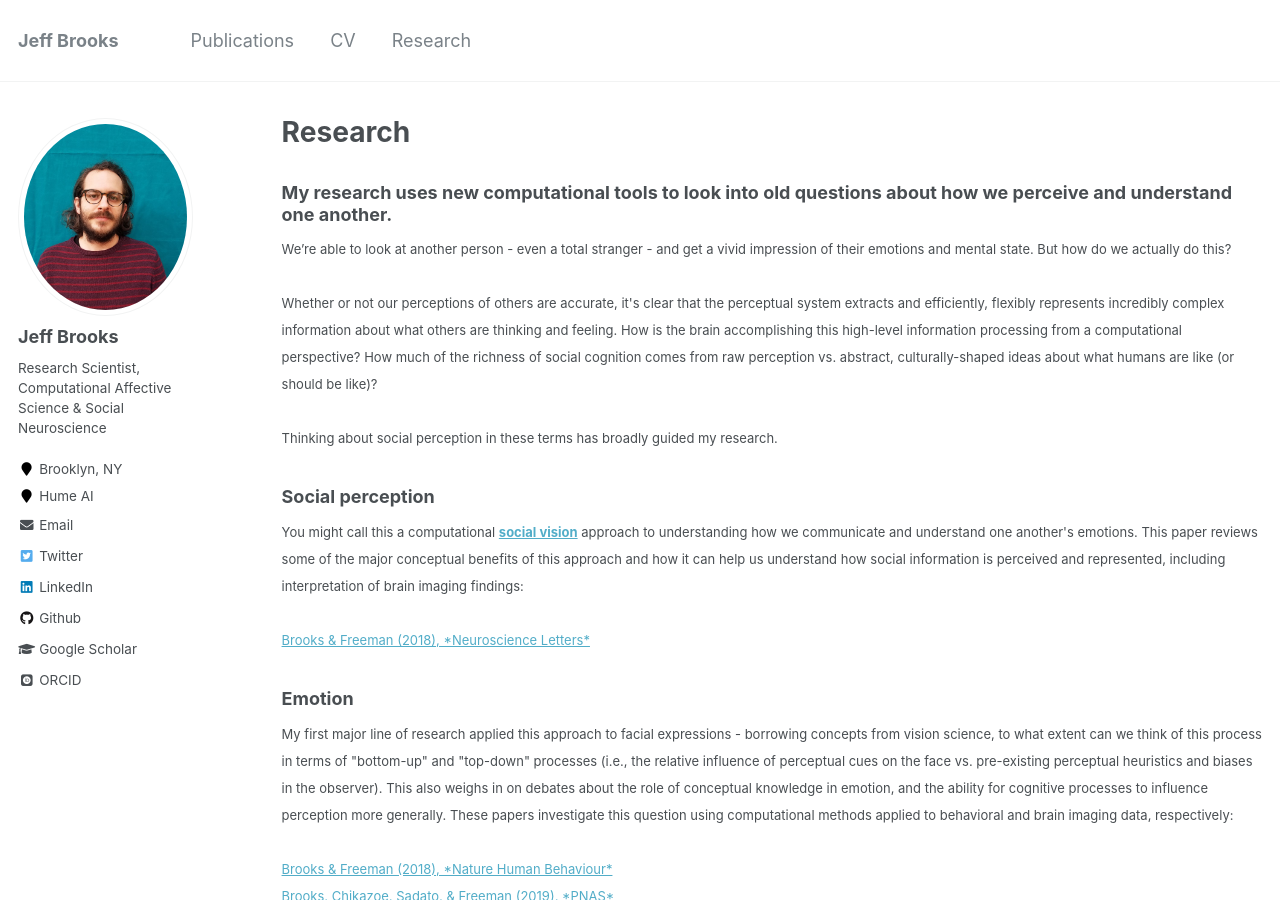
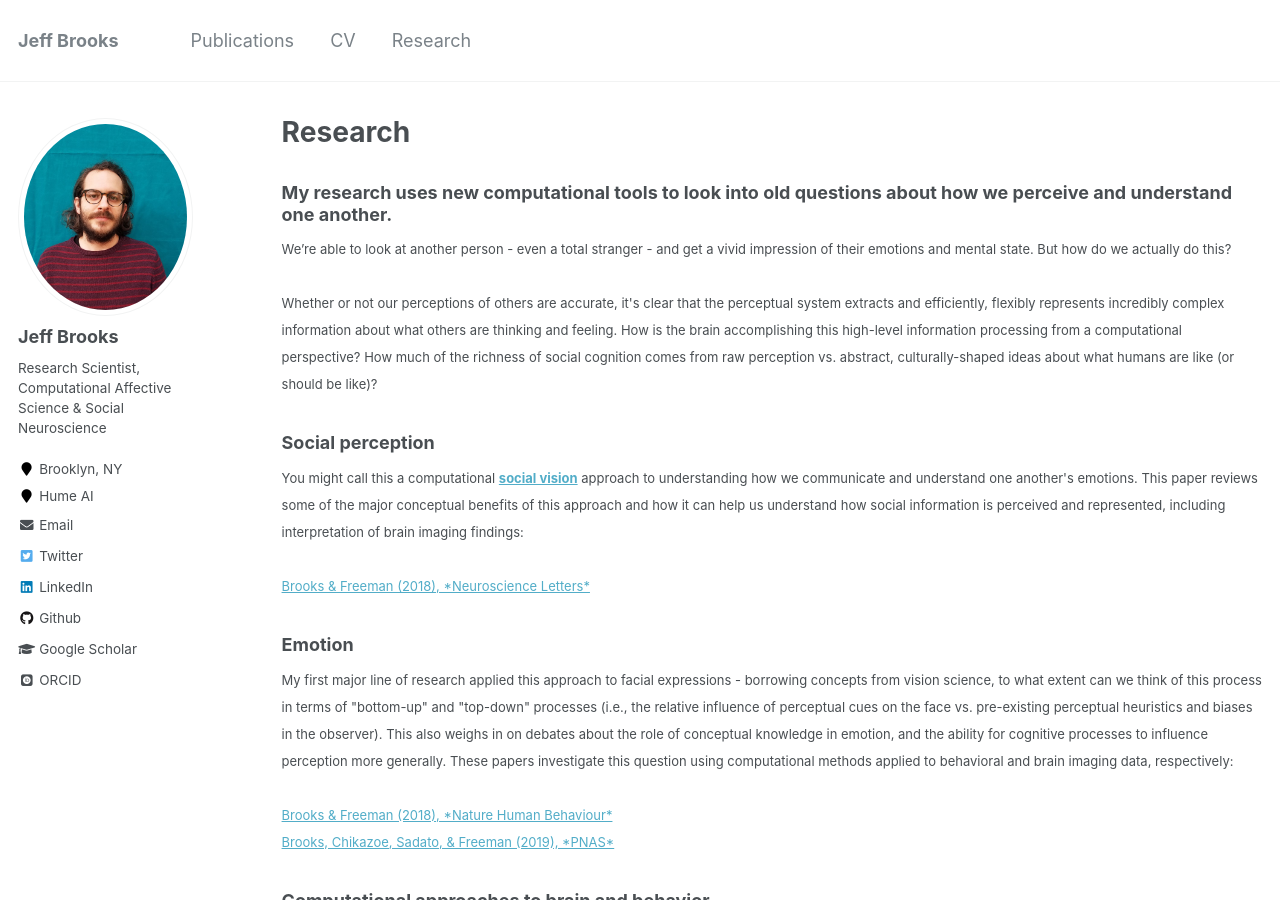
Before and after one commit to jeffreyallenbrooks/jeffreyallenbrooks.github.io, a Jekyll site: the page built from research/research.md, in a window 1280 px wide and 900 px high. Built offline with Jekyll 4.4.1, drawn with Linux system fonts in a browser that asks for light colours; some web fonts are replaced.

Commit message:
last research.md update today

```diff
--- a/research/research.md
+++ b/research/research.md
@@ -17,8 +17,6 @@ redirect_from:
 We’re able to look at another person - even a total stranger - and get a vivid impression of their emotions and mental state. But how do we actually do this?
 <br><br>
 Whether or not our perceptions of others are accurate, it's clear that the perceptual system extracts and efficiently, flexibly represents incredibly complex information about what others are thinking and feeling. How is the brain accomplishing this high-level information processing from a computational perspective? How much of the richness of social cognition comes from raw perception vs. abstract, culturally-shaped ideas about what humans are like (or should be like)?
-<br><br>
-Thinking about social perception in these terms has broadly guided my research.
 </font>
 
 ### Social perception
```
